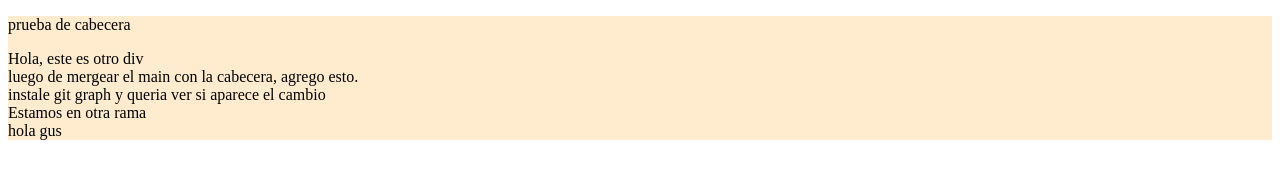
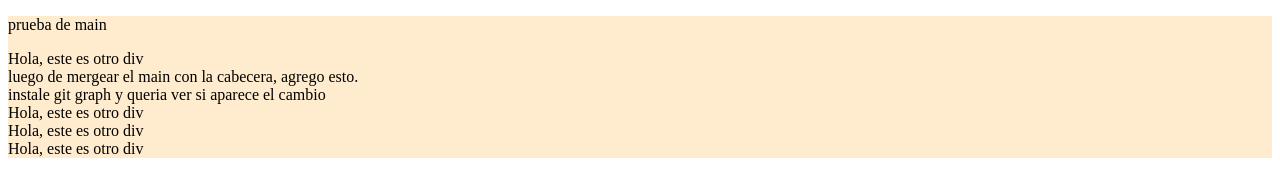
Before and after one commit to valdezsantiago/PruebaMd, a plain HTML site: page index.html in a window 1280 px wide. Drawn offline with Linux system fonts and the light colour scheme.

Commit message:
comit raro

```diff
--- a/index.html
+++ b/index.html
@@ -9,12 +9,13 @@
 </head>
 <body>
     <div class="container">
-        <p>prueba de cabecera</p>
+        <p>prueba de main</p>
         <div>Hola, este es otro div</div>
         <div>luego de mergear el main con la cabecera, agrego esto.</div>
         <div>instale git graph y queria ver si aparece el cambio</div>
-        <div>Estamos en otra rama</div>
-        <div>hola gus</div>
+        <div>Hola, este es otro div</div>
+        <div>Hola, este es otro div</div>
+        <div>Hola, este es otro div</div>
     </div>
 
 </body>
```
